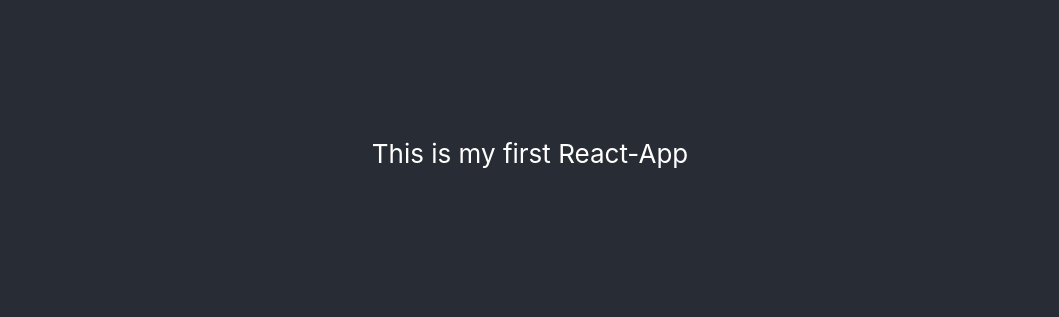
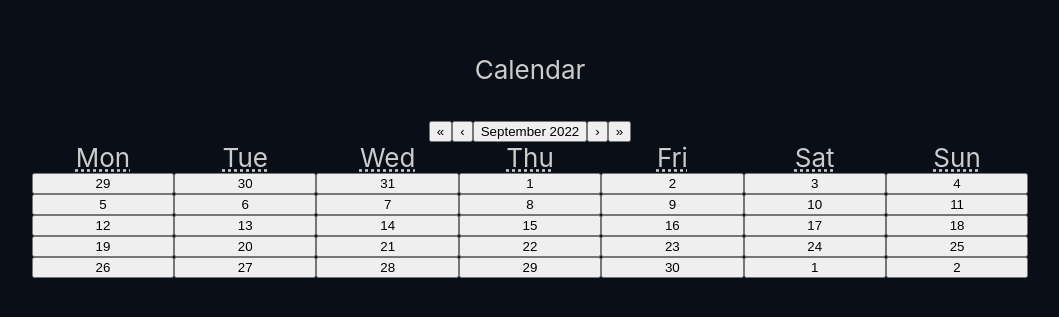
Before and after one commit to Mccullahz/test-app, a React (Create React App) app: page / in a window 1280 px wide. Shown: the part 247-564 px from the top of the page, without its empty margins (110-1169 px from the left). Built offline with nearby package versions, Linux system fonts and the light colour scheme.

Commit message:
Created basic UI, added calendar, imported useState, imported react-calendar, used onChange

```diff
--- a/package.json
+++ b/package.json
@@ -7,8 +7,9 @@
     "@testing-library/react": "^13.4.0",
     "@testing-library/user-event": "^13.5.0",
     "react": "^18.2.0",
+    "react-calendar": "^3.9.0",
     "react-dom": "^18.2.0",
-    "react-scripts": "5.0.1",
+    "react-scripts": "^5.0.1",
     "web-vitals": "^2.1.4"
   },
   "scripts": {
--- a/public/index.html
+++ b/public/index.html
@@ -24,7 +24,7 @@
       work correctly both with client-side routing and a non-root public URL.
       Learn how to configure a non-root public URL by running `npm run build`.
     -->
-    <title>React App</title>
+    <title>Calendar App</title>
   </head>
   <body>
     <noscript>You need to enable JavaScript to run this app.</noscript>
--- a/src/App.css
+++ b/src/App.css
@@ -14,25 +14,16 @@
 }
 
 .App-header {
-  background-color: #282c34;
+  background-color: #0a0e16;
   min-height: 100vh;
   display: flex;
   flex-direction: column;
   align-items: center;
   justify-content: center;
   font-size: calc(10px + 2vmin);
-  color: white;
+  color: rgb(204, 204, 204);
 }
 
 .App-link {
   color: #61dafb;
 }
-
-@keyframes App-logo-spin {
-  from {
-    transform: rotate(0deg);
-  }
-  to {
-    transform: rotate(360deg);
-  }
-}
--- a/src/App.js
+++ b/src/App.js
@@ -1,12 +1,15 @@
 import './App.css';
+import React, { useState } from 'react'
+import Calendar from 'react-calendar'
 
 function App() {
+  const [value, onChange] = useState(new Date())
   return (
     <div className="App">
       <header className="App-header">
-        <p>
-        This is my first React-App
-        </p>
+       <p>Calendar</p>
+
+      <Calendar onChange={onChange} value={value}/>
       </header>
     </div>
   );
```
Also changed, not shown: 1 other file (tests, documents, lock files or other folders).
